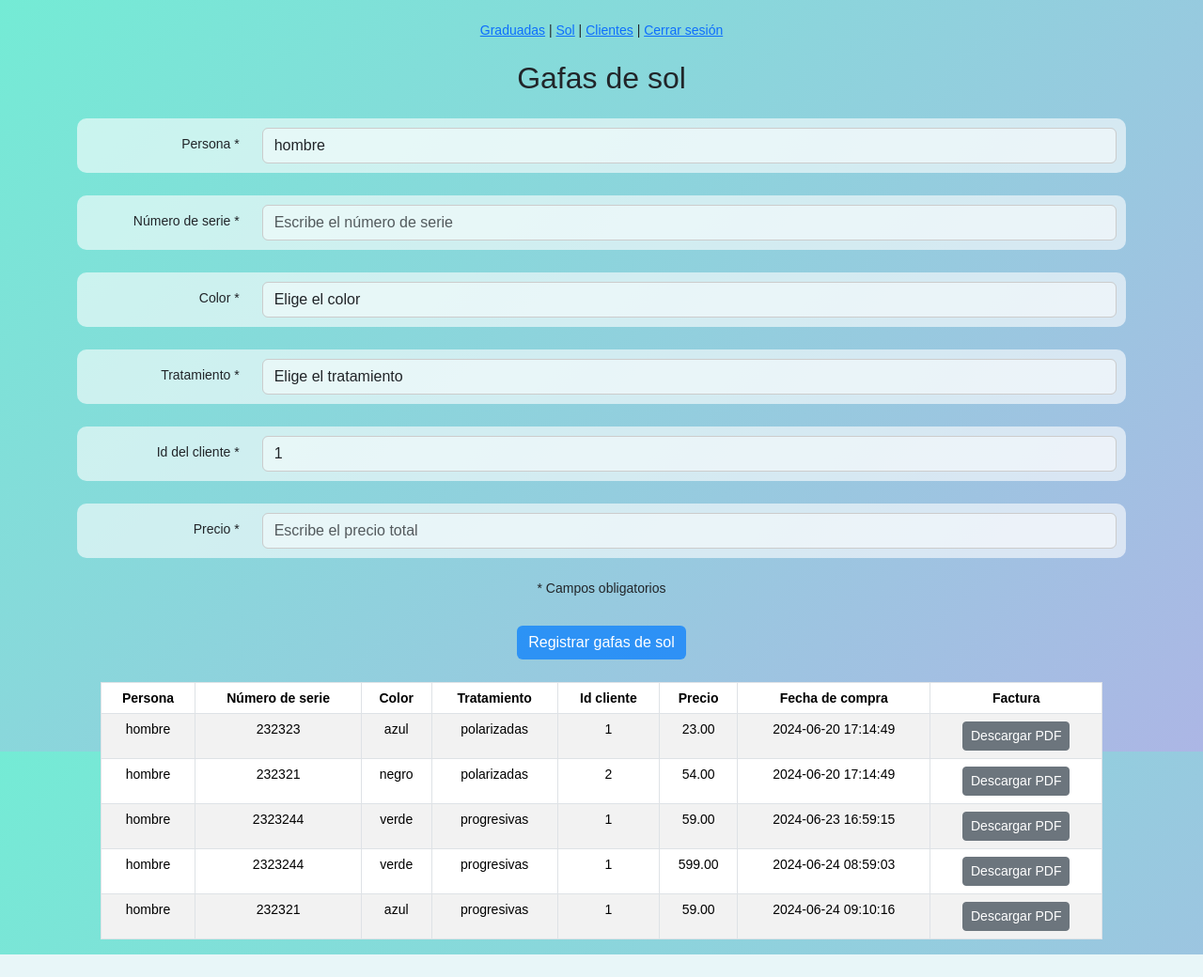
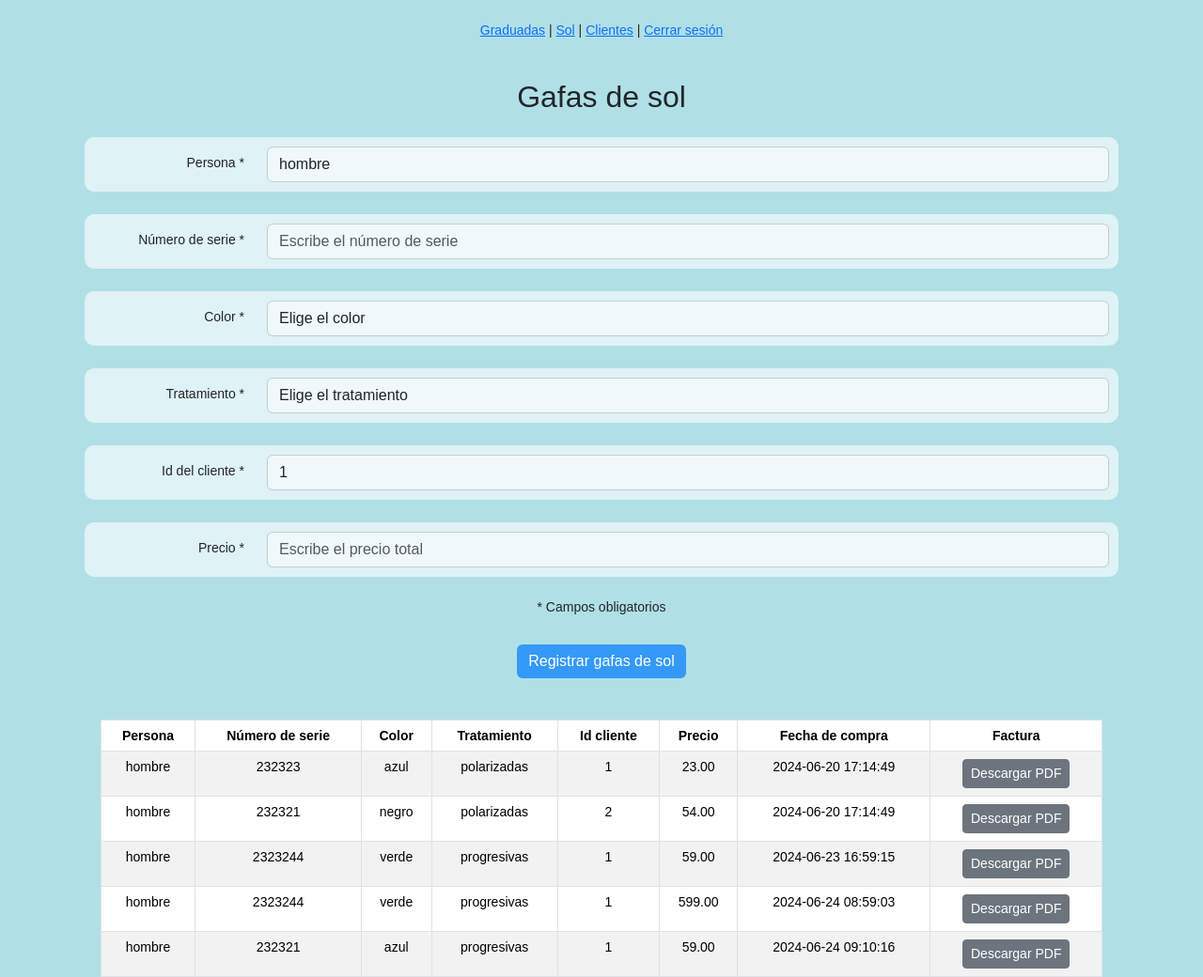
Before and after one commit to samuelbonet/opticaphp, a PHP site: page /sol/sol.php in a window 1280 px wide. Shown: the top 1040 px of the page at 94% size. Before the commit the page ends 1016 px from the top, so only its background shows below. Run offline with PHP 8.4, Linux system fonts and the light colour scheme; a user stored in the database is signed in; data comes from the database, SQL or seed files in the repository; data that the repository does not hold is empty.

Commit message:
update background color

```diff
--- a/clientes/clientes.php
+++ b/clientes/clientes.php
@@ -33,7 +33,7 @@
         body {
             font: 14px sans-serif;
             text-align: center;
-            background: linear-gradient(135deg, #74EBD5 0%, #ACB6E5 100%);
+            background: #B0E0E6;
             display: flex;
             flex-direction: column;
         }
--- a/clientes/editar_cliente.php
+++ b/clientes/editar_cliente.php
@@ -82,7 +82,7 @@
         body {
             font: 14px sans-serif;
             text-align: center;
-            background: linear-gradient(135deg, #74EBD5 0%, #ACB6E5 100%);
+            background: #B0E0E6;
 
         }
     </style>
--- a/graduadas/graduadas.php
+++ b/graduadas/graduadas.php
@@ -52,7 +52,7 @@
         body {
             font: 14px sans-serif;
             text-align: center;
-            background: linear-gradient(135deg, #74EBD5 0%, #ACB6E5 100%);
+            background: #B0E0E6;
             display: flex;
             flex-direction: column;
         }
--- a/index.php
+++ b/index.php
@@ -100,7 +100,7 @@
         body {
             font: 14px sans-serif;
             text-align: center;
-            background: linear-gradient(135deg, #74EBD5 0%, #ACB6E5 100%);
+            background: #B0E0E6;
             display: flex;
             justify-content: center;
             align-items: center;
--- a/sol/sol.php
+++ b/sol/sol.php
@@ -45,16 +45,26 @@
     <link rel="stylesheet" href="https://cdn.jsdelivr.net/npm/bootstrap@5.3.2/dist/css/bootstrap.min.css">
     <link rel="stylesheet" href="styles/styles.css">
     <style type="text/css">
-         html, body {
+        html, body {
             height: 100%;
             margin: 0;
+            padding: 0;
         }
         body {
             font: 14px sans-serif;
             text-align: center;
-            background: linear-gradient(135deg, #74EBD5 0%, #ACB6E5 100%);
+            background: #B0E0E6;
+            background-size: cover;
+            min-height: 100vh;
             display: flex;
             flex-direction: column;
+        }
+        .container {
+            flex-grow: 1;
+            padding: 20px;
+        }
+        nav {
+            margin-top: 20px;
         }
     </style>
     <link rel="icon" href="../images/favicon.png" type="image/x-icon">
```
